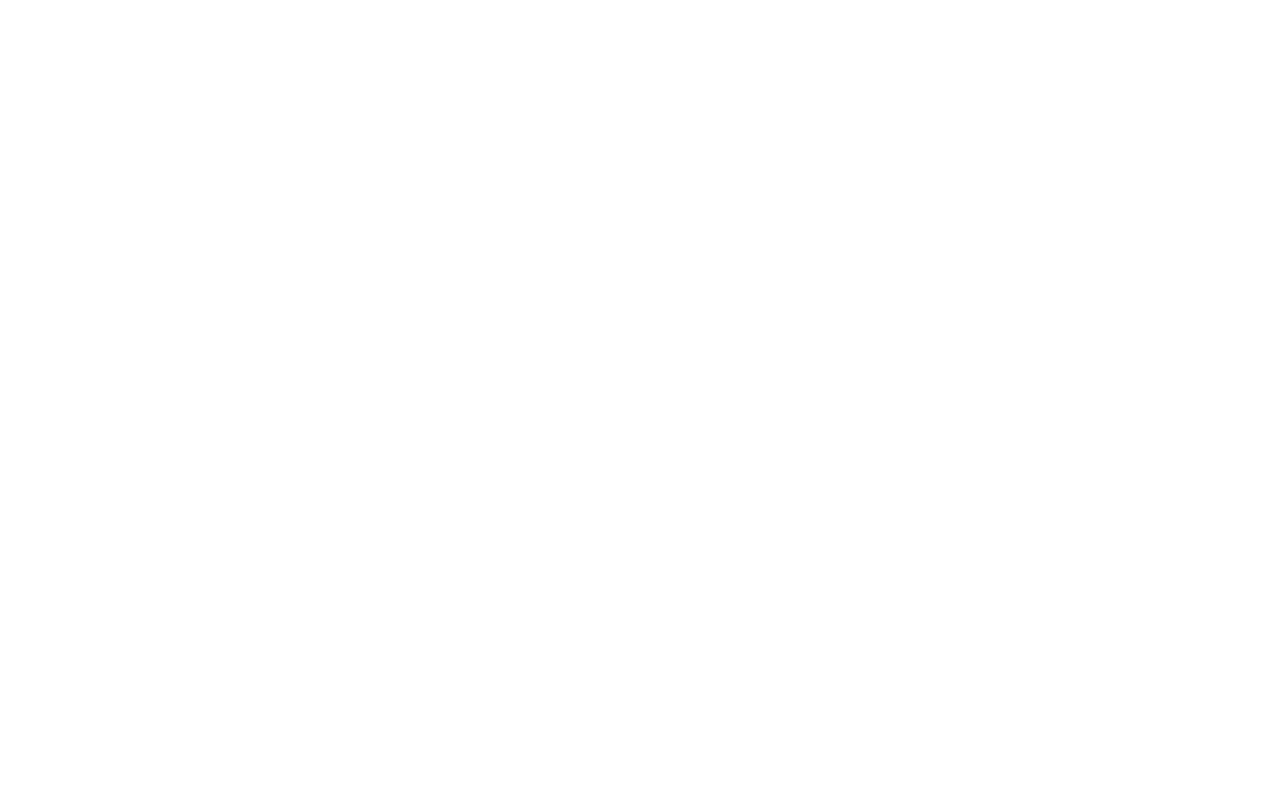
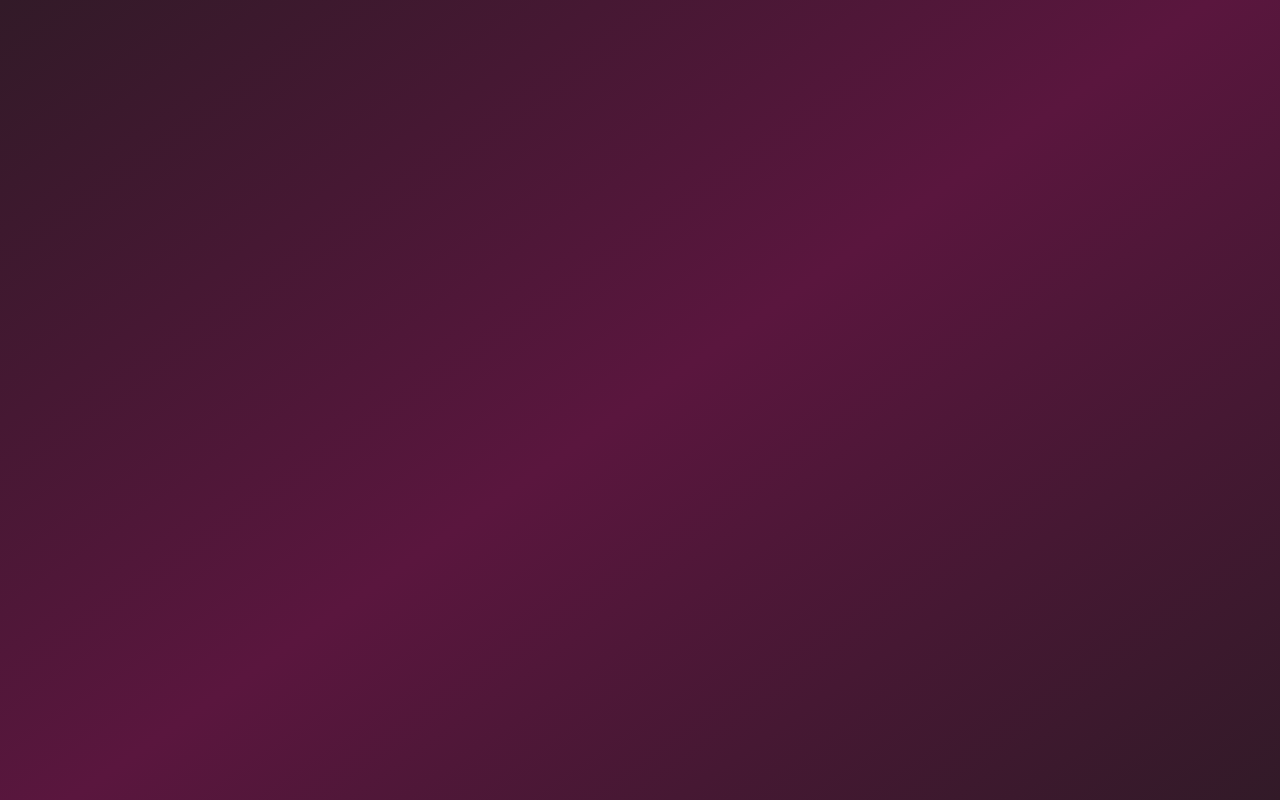
Before and after one commit to mekasu0124/PasswordManagerGUI, a React (Create React App) app: page / in a window 1280 px wide. Built offline with nearby package versions, Linux system fonts and the light colour scheme.

Commit message:
updated application theme

```diff
--- a/src/index.css
+++ b/src/index.css
@@ -2,11 +2,31 @@
 @tailwind components;
 @tailwind utilities;
 
-@font-face {}
+@font-face {
+  font-family: "Crafty Girls";
+  src: url("../public/fonts/Crafty_Girls/CraftyGirls-Regular.ttf");
+}
 
-:root {}
+:root {
+  --bg: #321A28;
+  --bg2: #5A163E;
+  --bdr: #240F1C;
+  --hvr: #87406A;
+  --fg: #774561;
+  --shadow: black;
+}
 
 body {
   margin: 0;
   padding: 0;
+  width: 100%;
+  min-height: 100vh;
+  letter-spacing: 0.1em;
+  word-spacing: 0.1em;
+  background: linear-gradient(
+    145deg,
+    var(--bg),
+    var(--bg2),
+    var(--bg)
+  );
 }
--- a/tailwind.config.js
+++ b/tailwind.config.js
@@ -6,15 +6,15 @@
   theme: {
     extend: {
       colors: {
-        bg: '#',
-        bg2: '#',
-        fg: '#',
-        bdr: '#',
-        hvr: '#'
+        bg: '#321A28',
+        bg2: '#5A163E',
+        fg: '#774561',
+        bdr: '#240F1C',
+        hvr: '#87406A'
       }
     },
     fontFamily: {
-
+      craftyGirls: ["Crafty Girls"],
     }
   },
   plugins: [],
```
